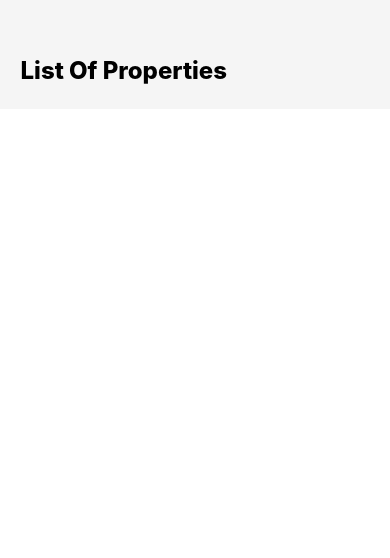
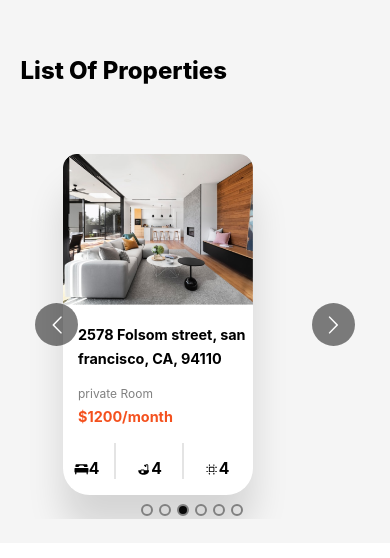
Before and after one commit to Robinson-Taiwo/house-rental, a React (Vite) app: page / in a window 390 px wide. Shown: the part 1474-2032 px from the top of the page. Built offline with nearby package versions, Linux system fonts and the light colour scheme.

Commit message:
fixing bug

```diff
--- a/src/Components/Home.css
+++ b/src/Components/Home.css
@@ -184,9 +184,9 @@
     @apply gap-x-[2.77rem] mt-[5.75rem] gap-y-[5.08rem] grid gap-4 grid-cols-3 mb-[7rem]
 }
 
-.tub1{
-    @apply hidden
-}
+/* .tub2 {
+    @apply
+} */
 
 .switch {
     @apply flex justify-center
@@ -467,9 +467,9 @@
     @apply text-[#0A142F] font-normal text-[1.17rem] leading-[1.42rem]
 }
 
-.caro{
+/* .caro{
     @apply px-[3.5rem] bg-transparent flex   py-[2rem] gap-x-[3rem] mt-[3.75rem] hidden
-}
+}  */
 
 
 
@@ -659,16 +659,16 @@
 
     .tub {
         /* grid-template-columns: repeat(3, 1fr); */
-        @apply gap-x-[2.77rem] mt-[5.75rem] gap-y-[2.08rem] grid gap-4 grid-cols-1 mb-[7rem]  hidden
+        @apply gap-x-[2.77rem] mt-[5.75rem] gap-y-[2.08rem] grid gap-4 grid-cols-1 mb-[7rem] hidden
     }
 
-    .caro{
-        @apply px-[3.5rem] bg-transparent flex   py-[2rem] gap-x-[3rem] mt-[3.75rem]
+    .caro {
+        @apply px-[3.5rem] bg-transparent flex py-[2rem] gap-x-[3rem] mt-[3.75rem]
     }
 
-    /* .tub1 {
-        @apply mt-[5.75rem]
-    } */
+    .tub2 {
+        @apply mt-[1rem]
+    }
 
     .switch {
         @apply flex justify-center hidden
--- a/src/Components/Home.jsx
+++ b/src/Components/Home.jsx
@@ -220,6 +220,20 @@ const Home = () => {
                     </button>
                 </div>
 
+
+                <div className="tub2">
+                    <Carousel autoPlay={true} infinite={true} className='caro' showDots={true} responsive={responsive}>
+                        {
+                            data.map((item, index) => {
+                                return (
+                                    <HomeCard image={item.Image} name={item.name} key={index} price={item.price} />
+                                )
+                            })
+                        }
+                    </Carousel>
+                </div>
+
+
                 <div className="tub">
                     {
                         data.map((item, index) => {
@@ -232,17 +246,7 @@ const Home = () => {
 
                 </div>
 
-                <div className="tub1">
-                <Carousel autoPlay={true} infinite={true} className='caro' showDots={true} responsive={responsive}>
-                    {
-                        data.map((item, index) => {
-                            return (
-                                <HomeCard image={item.Image} name={item.name} key={index} price={item.price} />
-                            )
-                        })
-                    }
-                </Carousel>
-                </div>
+
 
 
 
```
